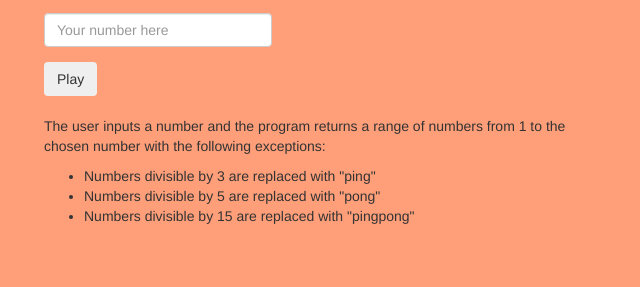
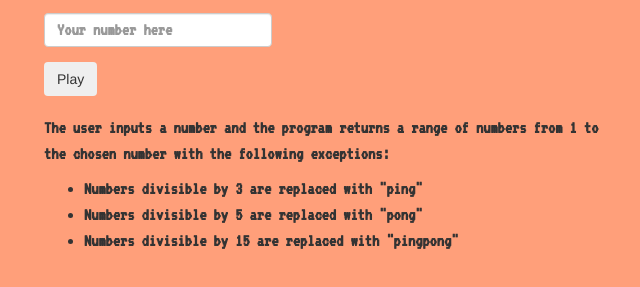
Before and after one commit to treddson/Ping-Pong, a plain HTML site: page index.html in a window 1280 px wide. Shown: the part 95-382 px from the top of the page, without its empty margins (26-666 px from the left). Drawn offline with nearby package versions, Linux system fonts and the light colour scheme.

Commit message:
changed font sizes

```diff
--- a/JS/scripts.js
+++ b/JS/scripts.js
@@ -2,6 +2,8 @@
   $("#firstForm").submit(function(event) {
 
     $("#returnSentence").show();
+
+    //user interface logic:
 
     var inputNum = $("input#inputNum").val();
 
@@ -18,6 +20,8 @@
      }
     }
 
+    //business logic:
+
     $("#sentenceTwo").text(someNum);
 
     event.preventDefault();
--- a/css/styles.css
+++ b/css/styles.css
@@ -3,18 +3,22 @@
 }
 
 #firstForm {
-  width: 20%;
+  width: 40%;
 }
 
 body {
   background-color: #ff9f7a;
 }
 
-.description {
+.description, ul, #inputNum, p {
   width: 50%;
+  font-family: 'VT323';
+  font-weight: bold;
+  font-size: 18px;
 }
 
 #sentenceTwo {
   font-weight: bold;
   font-size: 20px;
+  color: white;
 }
--- a/index.html
+++ b/index.html
@@ -8,6 +8,7 @@
   crossorigin="anonymous"></script>
   <script src="js/scripts.js"></script>
   <link rel="stylesheet" href="https://maxcdn.bootstrapcdn.com/bootstrap/3.3.7/css/bootstrap.min.css" media="screen" title="no title" charset="utf-8">
+  <link href="https://fonts.googleapis.com/css?family=VT323" rel="stylesheet">
   <link rel="stylesheet" href="css/styles.css" media="screen" title="no title" charset="utf-8">
   <title>Ping Pong!</title>
 </head>
```
